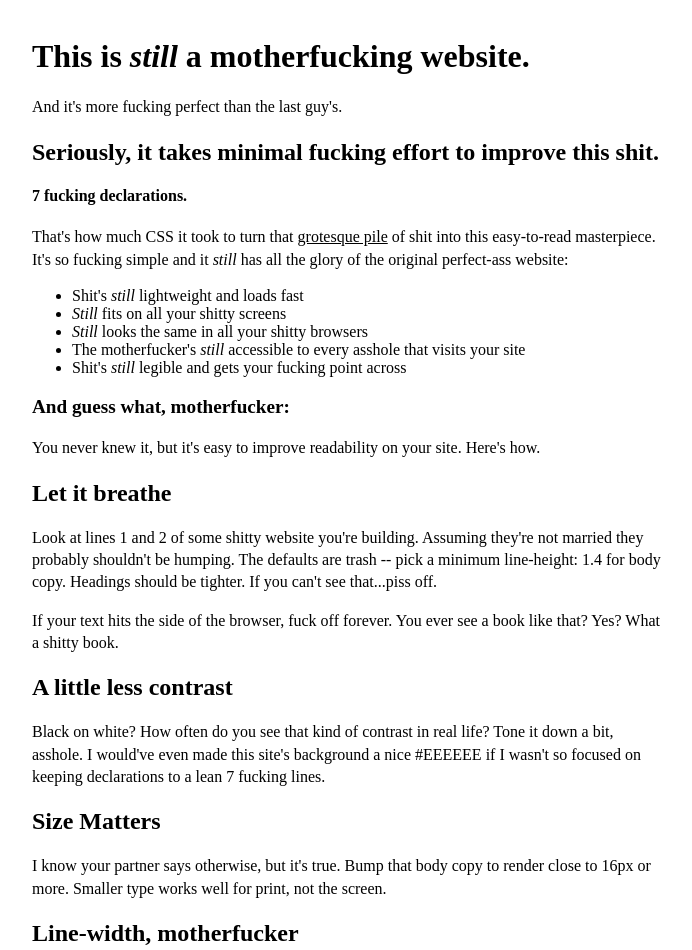
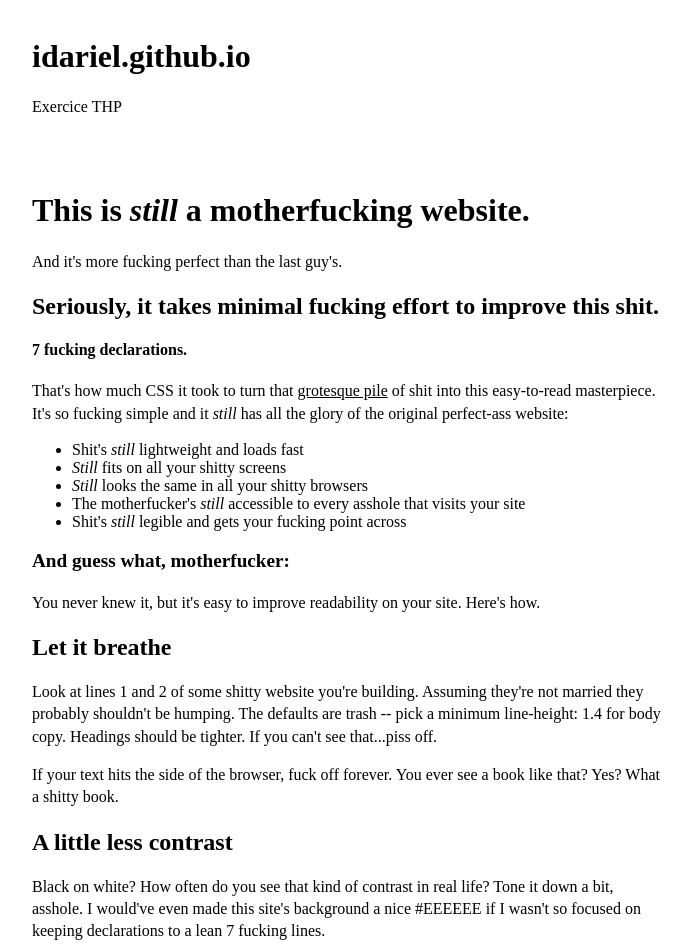
Before and after one commit to Idariel/copy.github.io, a plain HTML site: page index.html in a window 1280 px wide. Shown: the top 950 px of the page, without its empty margins (292-984 px from the left). Drawn offline with Linux system fonts and the light colour scheme; a script that the page names is missing.

Commit message:
Update index.html

```diff
--- a/index.html
+++ b/index.html
@@ -10,6 +10,8 @@
 <body>
 
   <div id="main">
+    <h1>idariel.github.io</h1>
+    <p>Exercice THP</p><br /><br />
 
 <h1>This is <i>still</i> a motherfucking website.</h1>
 <p>And it's more fucking perfect than the last guy's.</p>
```
